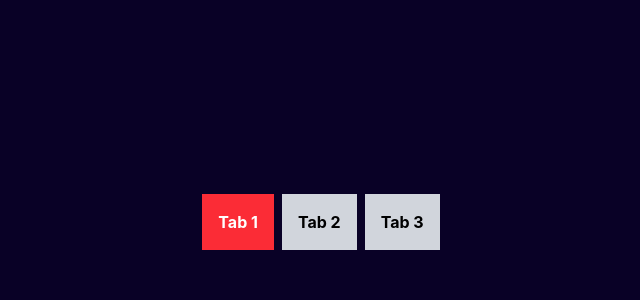
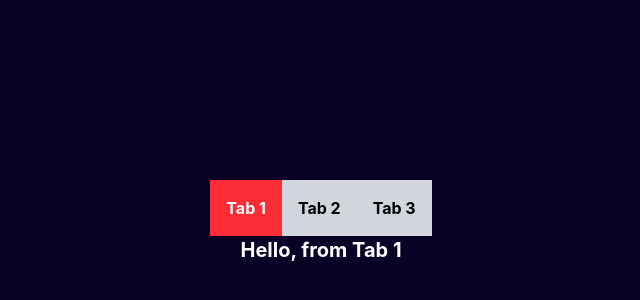
Before and after one commit to sgrhere/react-mini-tasks, a React (Vite) app: page /tabs in a window 1280 px wide. Shown: the part 178-478 px from the top of the page, without its empty margins (319-959 px from the left). Built offline with nearby package versions, Linux system fonts and the light colour scheme.

Commit message:
active tab with related content only

```diff
--- a/src/pages/ActiveTab/Tabs.jsx
+++ b/src/pages/ActiveTab/Tabs.jsx
@@ -4,7 +4,8 @@ import { useState } from "react"
 function Tabs() {
     const [activeTab, setActiveTab] = useState('Tab1')
     return (
-        <div className="flex gap-2 font-bold h-screen justify-center items-center bg-[#090126]">
+        <div className="flex font-bold h-screen flex-col justify-center items-center bg-[#090126]">
+            <div>
                 <button className={`p-4 h-fit ${activeTab === 'Tab1' ? "bg-red-500 text-white" : "bg-gray-300"}`}
                     onClick={() => setActiveTab('Tab1')}>
                     Tab 1
@@ -20,6 +21,13 @@ function Tabs() {
                     Tab 3
                 </button>
             </div>
+
+            <div className="text-white text-xl items-start">
+                <p className={`${activeTab === 'Tab1' ? "visible" : "hidden"}`}>Hello, from Tab 1</p>
+                <p className={`${activeTab === 'Tab2' ? "visible" : "hidden"}`}>Hi, from Tab 2</p>
+                <p className={`${activeTab === 'Tab3' ? "visible" : "hidden"}`}>Namaste, from Tab 3</p>
+            </div>
+        </div>
     )
 }
 
```
Also changed, not shown: src/pages/ActiveTab/README.md (added). Lines whose indentation alone changed are shown as unchanged.
